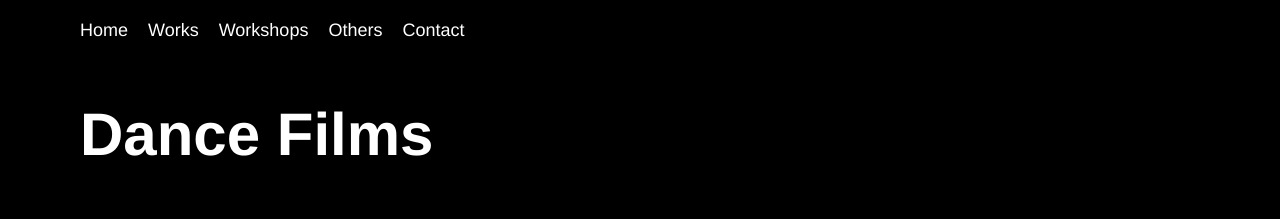
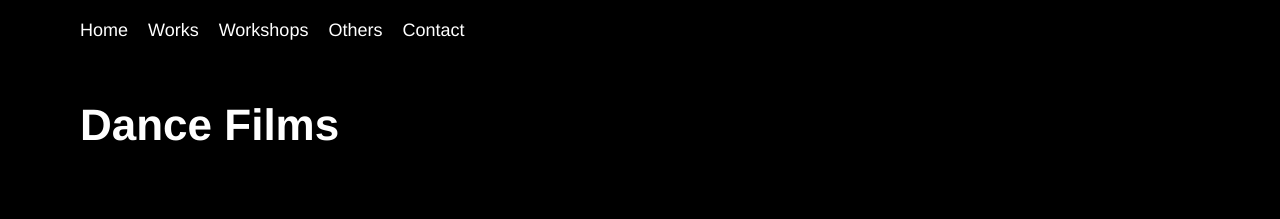
Before and after one commit to hungdoworks/hungdoworks.github.io, a Next.js app: page /dance-films in a window 1280 px wide. Shown: the top 219 px of the page. Built offline with nearby package versions, Linux system fonts and the light colour scheme.

Commit message:
Update css for title in detail pages

```diff
--- a/src/styles/Performances.module.scss
+++ b/src/styles/Performances.module.scss
@@ -7,12 +7,16 @@
     position: relative;
 
     & > h1 {
-        font-size: 60px;
+        font-size: 44px;
         color: #fff;
         margin-bottom: 80px;
     }
 
     &Details {
+        & > h1 {
+            margin-top: 60px;
+        }
+
         & > p {
             text-align: justify;
             font-size: 16px;
```
